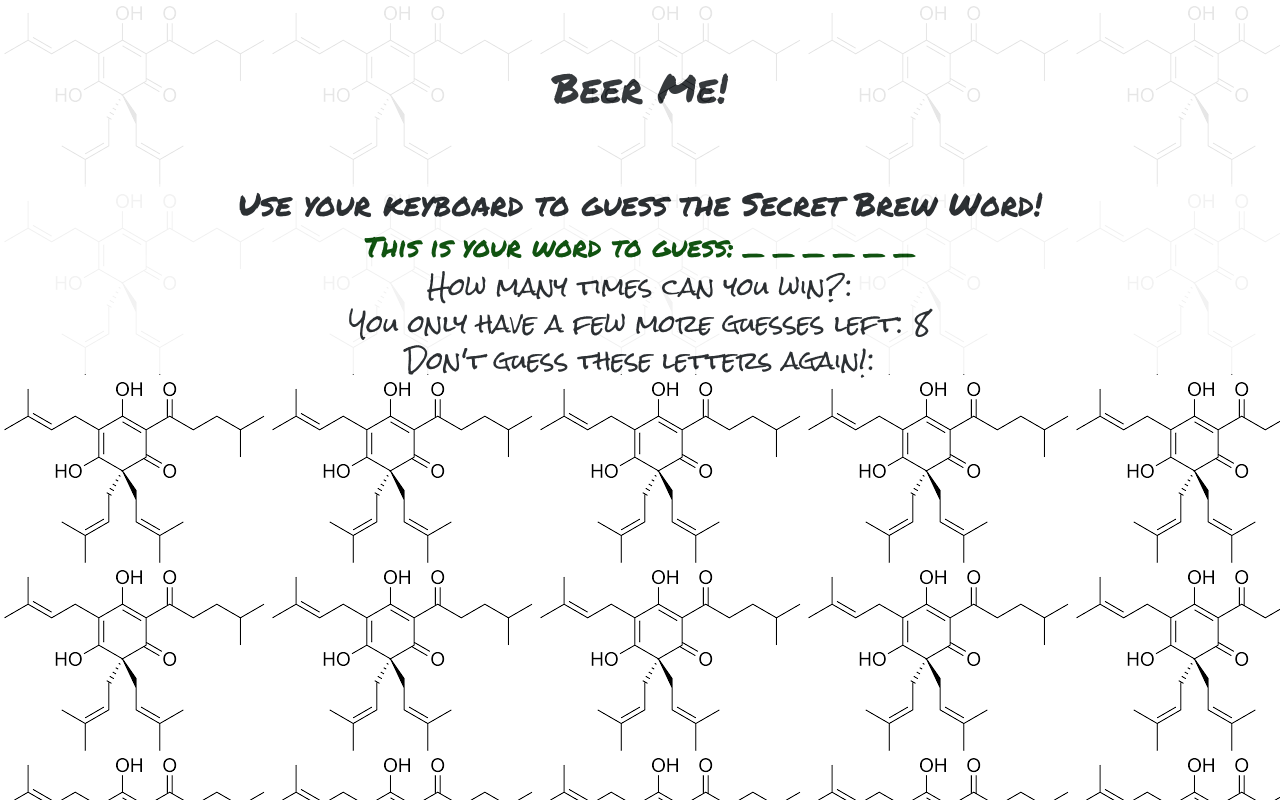
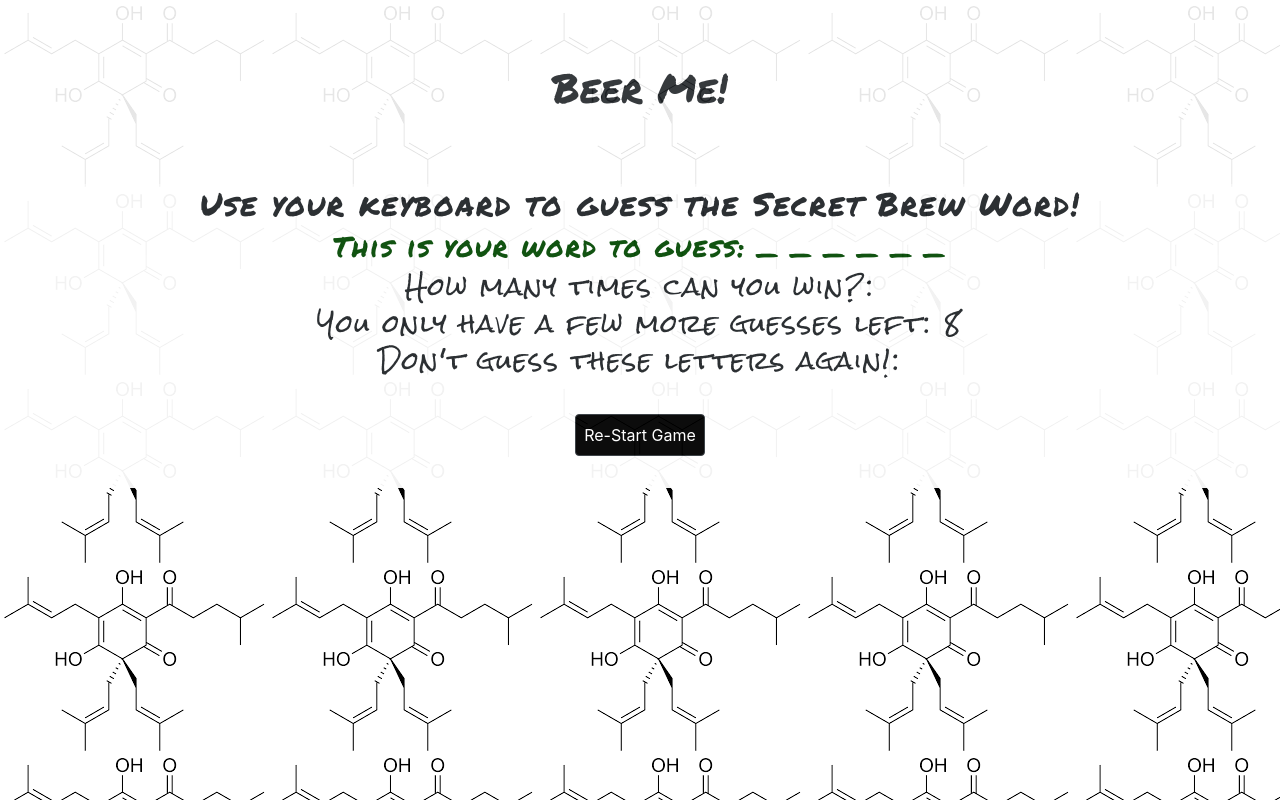
Before and after one commit to cashley617/Psychic-Game, a plain HTML site: page index.html in a window 1280 px wide. Drawn offline with nearby package versions, Linux system fonts and the light colour scheme.

Commit message:
added reset css and customized it

```diff
--- a/assets/css/reset.css
+++ b/assets/css/reset.css
@@ -0,0 +1,84 @@
+html, div, span, applet, object, iframe,
+h5, h6, p, blockquote, pre,
+a, abbr, acronym, address, big, cite, code,
+del, dfn, em, img, ins, kbd, q, s, samp,
+small, strike, strong, sub, sup, tt, var,
+b, u, i, center,
+dl, dt, dd, ol, ul, li,
+fieldset, form, label, legend,
+table, caption, tbody, tfoot, thead, tr, th, td,
+article, aside, canvas, details, embed,
+figure, figcaption, footer, header, hgroup,
+menu, nav, output, ruby, section, summary,
+time, mark, audio, video {
+	margin: 0;
+	padding: 0;
+	border: 0;
+	font-size: 100%;
+	font: inherit;
+	vertical-align: baseline;
+}
+
+body {
+    background: url("../images/hops1.png");
+    background-repeat: repeat;
+}
+
+h1, h2 {
+    font-family: 'Permanent Marker', cursive;
+}
+
+h3 {
+    font-family: 'Permanent Marker', cursive;
+    color: rgb(5, 74, 5);
+}
+
+h4 {
+    font-family: 'Rock Salt', cursive;
+}
+
+.btn {
+    background-color: black;
+    padding: 0.5rem;
+    margin: 2rem;
+}
+
+.jumbotron {
+    background-color: white;
+    text-align: center;
+    opacity: 0.9;
+    margin-bottom: 0;
+}
+
+.paragraph-background {
+    background-color: white;
+    text-align: center;
+    opacity: 0.95;
+    letter-spacing: 0.1rem;
+}
+
+
+
+/* HTML5 display-role reset for older browsers */
+article, aside, details, figcaption, figure,
+footer, header, hgroup, menu, nav, section {
+	display: block;
+}
+body {
+	line-height: 1;
+}
+ol, ul {
+	list-style: none;
+}
+blockquote, q {
+	quotes: none;
+}
+blockquote:before, blockquote:after,
+q:before, q:after {
+	content: '';
+	content: none;
+}
+table {
+	border-collapse: collapse;
+	border-spacing: 0;
+}
--- a/assets/css/style.css
+++ b/assets/css/style.css
@@ -1,6 +1,10 @@
 body {
     background: url("../images/hops1.png");
     background-repeat: repeat;
+}
+
+h1, h2 {
+    font-family: 'Permanent Marker', cursive;
 }
 
 h3 {
@@ -8,12 +12,14 @@ h3 {
     color: rgb(5, 74, 5);
 }
 
-h1, h2 {
-    font-family: 'Permanent Marker', cursive;
+h4 {
+    font-family: 'Rock Salt', cursive;
 }
 
-h4 {
-    font-family: 'Rock Salt', cursive;
+.btn {
+    background-color: black;
+    padding: 0.5rem;
+    margin: 2rem;
 }
 
 .jumbotron {
@@ -27,4 +33,5 @@ h4 {
     background-color: white;
     text-align: center;
     opacity: 0.95;
+    letter-spacing: 0.1rem;
 }
--- a/assets/javascript/game.js
+++ b/assets/javascript/game.js
@@ -40,6 +40,11 @@ function wordHasBeenGuessed() {
         }
     }
     return true
+};
+
+function restartGame() {
+    let restartGame = document.getElementsByClassName("btn");
+    restartGame.onclick = location.reload();
 };
 
 function assignCurrentWord() {
--- a/index.html
+++ b/index.html
@@ -42,6 +42,8 @@
         <div>
             <h4>Don't guess these letters again!: <span id="letters-guessed"></span></h4>
         </div>
+
+        <button class="btn btn-dark" onclick="restartGame()">Re-Start Game</button>
     </div>
 
 
```
